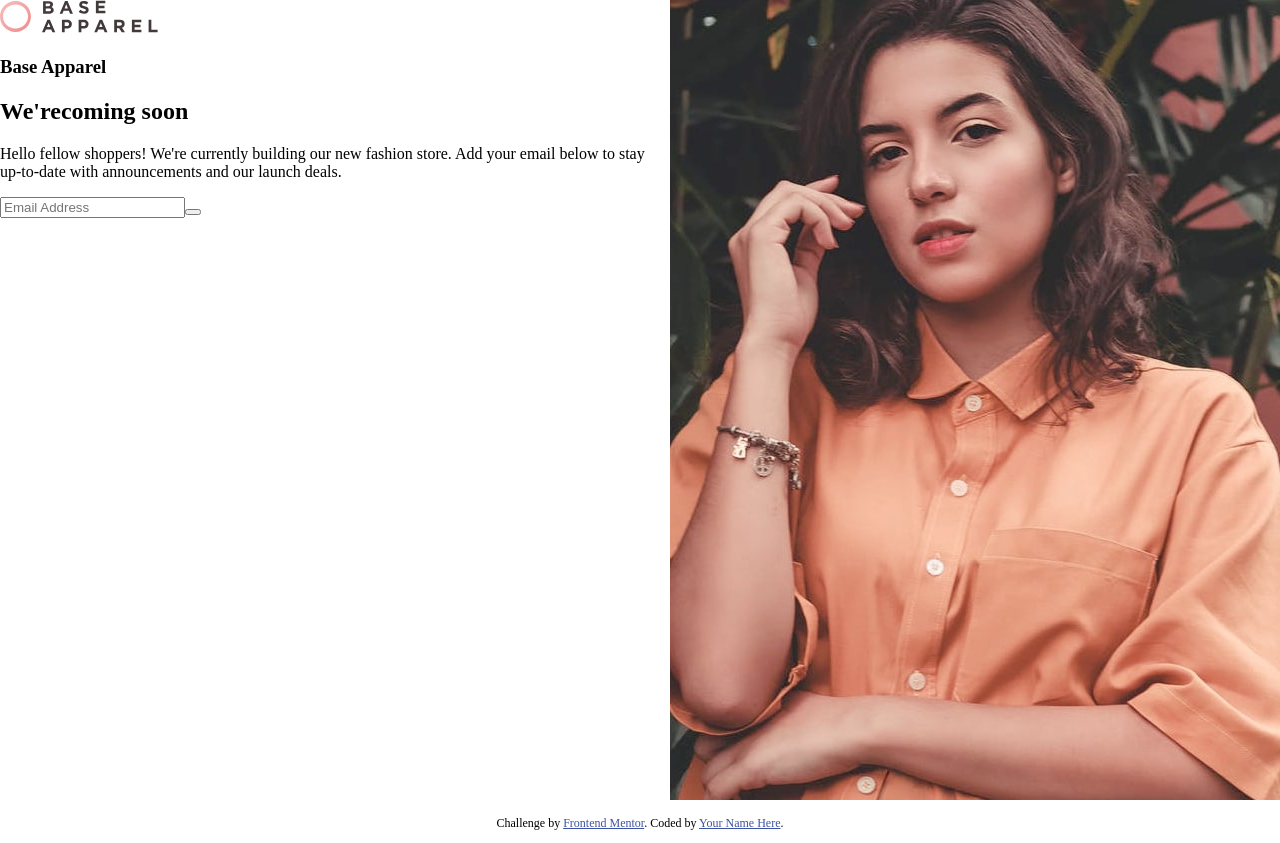
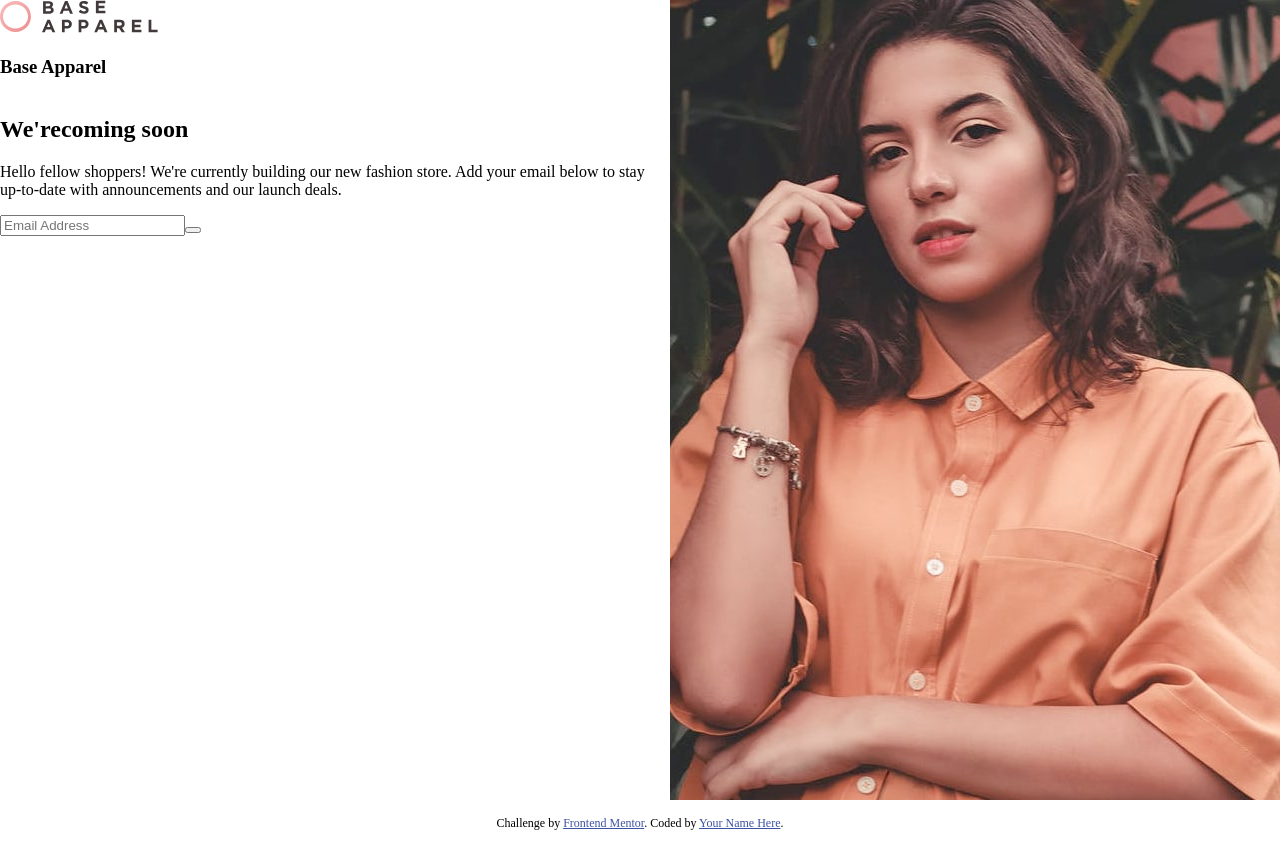
Before and after one commit to grenielxdevs/fem_base_apparel_coming_soon, a React (Vite) app: page / in a window 1280 px wide. Built offline with nearby package versions, Linux system fonts and the light colour scheme.

Commit message:
fem_base_apparel_coming_soon: adding css

```diff
--- a/src/index.css
+++ b/src/index.css
@@ -15,6 +15,11 @@ body {
     width: 100%;
 }
 
+#main__content .main__content-details {
+    display: flex;
+    flex-direction: column;
+}
+
 /* Footer Styles */
 .attribution {
     font-size: 12px;
```
